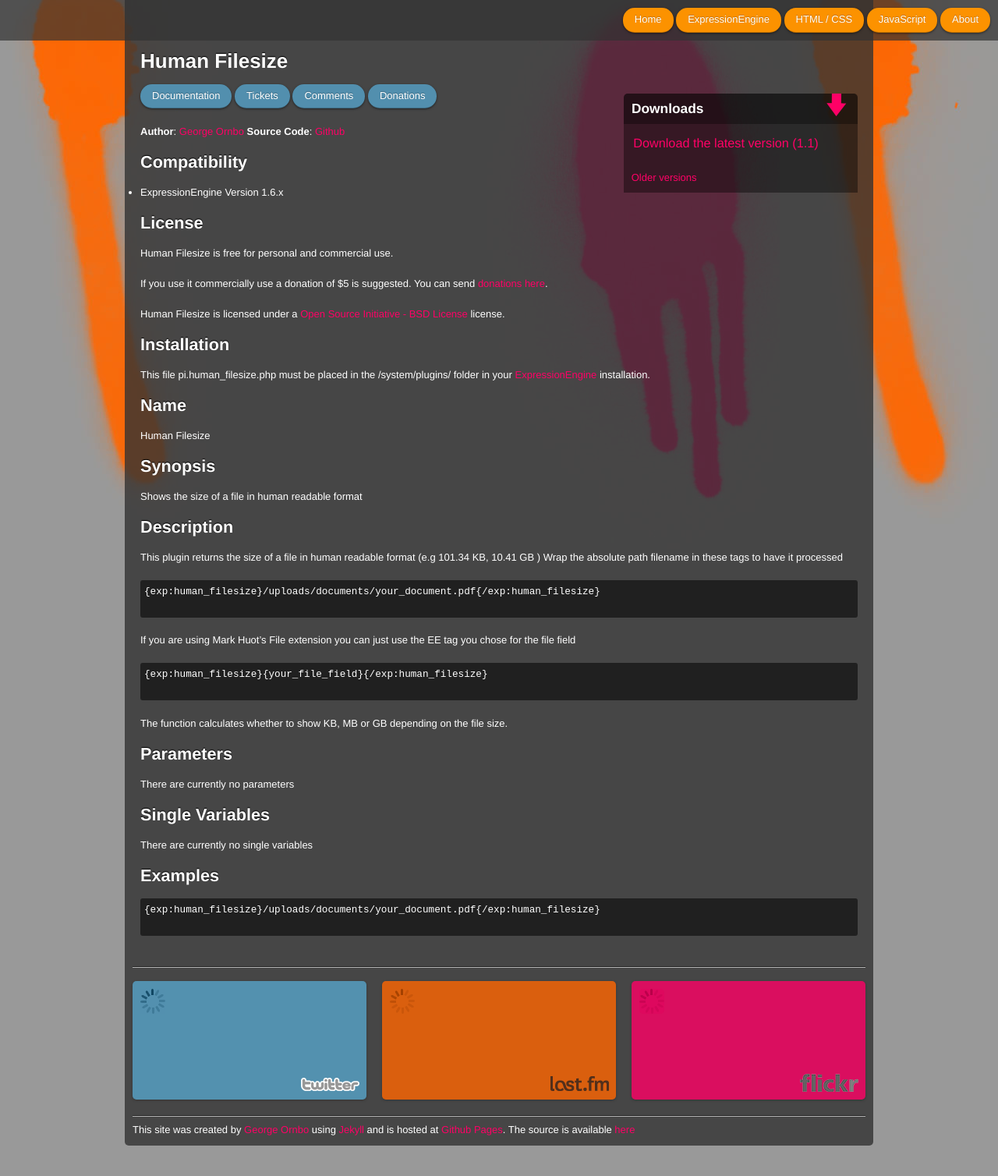
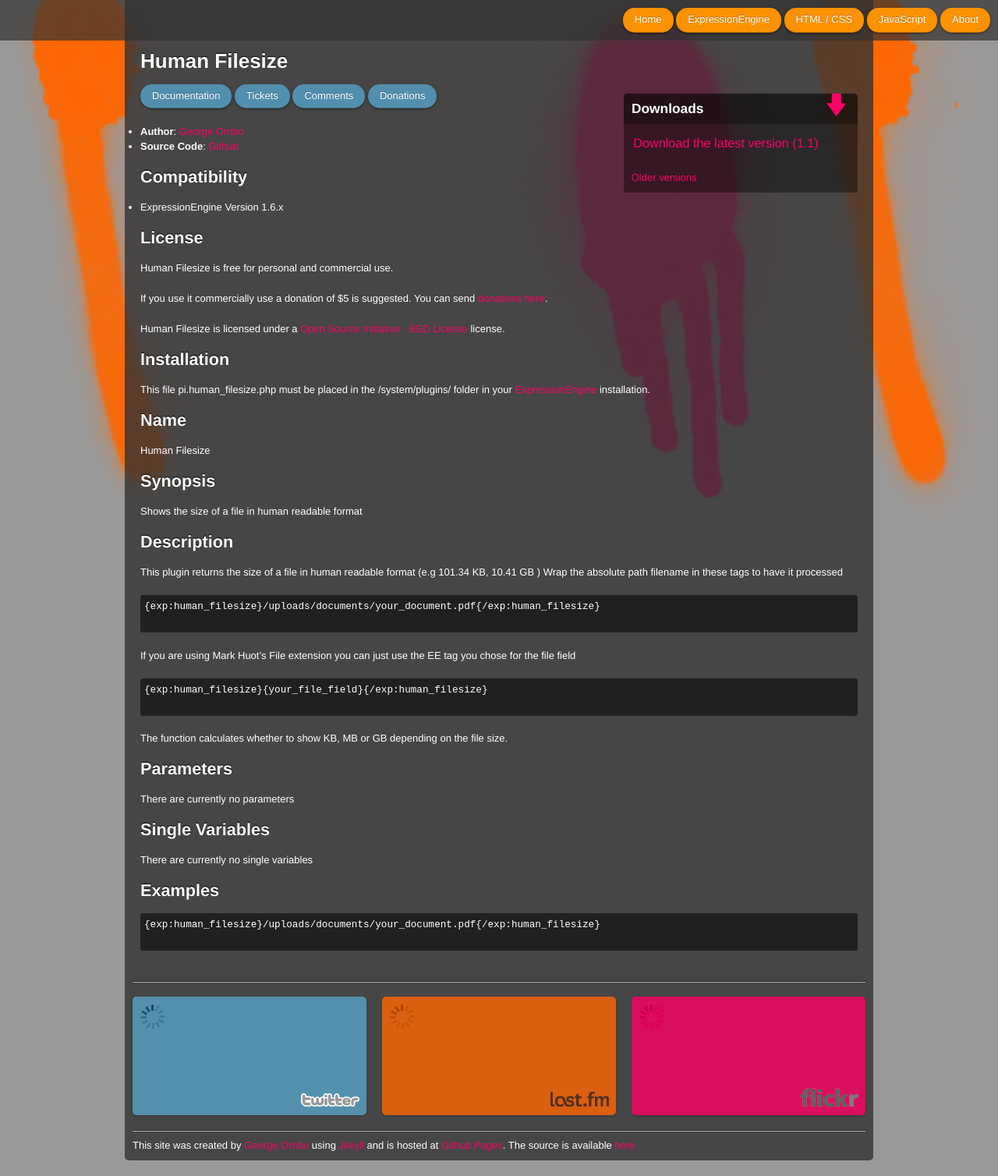
Before and after one commit to shapeshed/shapeshed.github.com, a Jekyll site: the page built from _posts/2009-08-05-filesize.markdown, in a window 1280 px wide. Shown: the whole page at 78% size. Built offline with Jekyll 4.4.1, drawn with Linux system fonts in a browser that asks for light colours; nearby versions of some CDN libraries; Markdown is read by kramdown in place of the engine named in the settings; comment, search, counter and statistics services are not loaded.

Commit message:
missed two files with minor formatting updates

```diff
--- a/_posts/2009-08-05-filesize.markdown
+++ b/_posts/2009-08-05-filesize.markdown
@@ -12,8 +12,8 @@
 
 ---
 
-**Author**: [George Ornbo][]
-**Source Code**: [Github][]
+* **Author**: [George Ornbo][]
+* **Source Code**: [Github][]
 
 ## Compatibility
 
--- a/_posts/2009-08-05-friendly_404.markdown
+++ b/_posts/2009-08-05-friendly_404.markdown
@@ -12,8 +12,8 @@
 
 ---
 
-**Author**: [George Ornbo][]
-**Source**: [Github][]
+* **Author**: [George Ornbo][]
+* **Source**: [Github][]
 
 ## Compatibility
 
```
